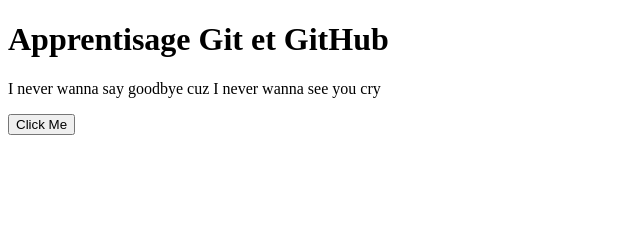
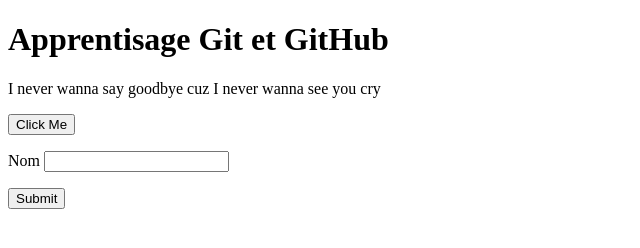
Before and after one commit to FruLewis/School_Canteen, a plain HTML site: page index.html in a window 1280 px wide. Shown: the whole page, without its empty margins (0-640 px from the left). Drawn offline with Linux system fonts and the light colour scheme.

Commit message:
Creation du Formulaire

```diff
--- a/index.html
+++ b/index.html
@@ -11,5 +11,12 @@
         I never wanna say goodbye cuz I never wanna see you cry
     </p>
     <button>Click Me</button>
+    <form action="">
+        <p>
+            <label for="nom">Nom</label>
+            <input type="text" id="nom" name="nom">
+        </p>
+        <button>Submit</button>
+    </form>
 </body>
 </html>
```
